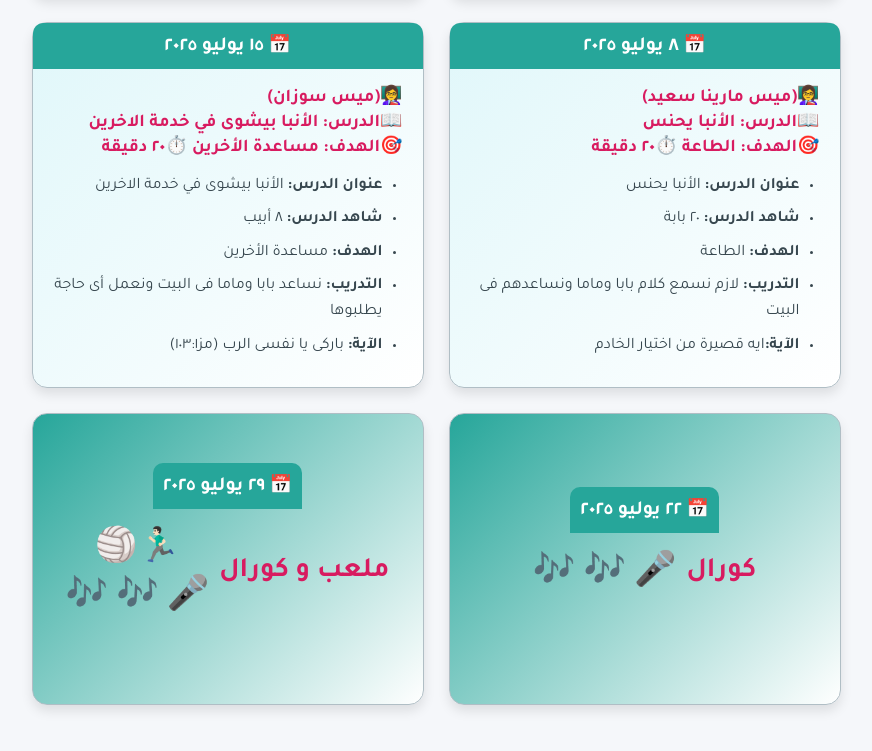
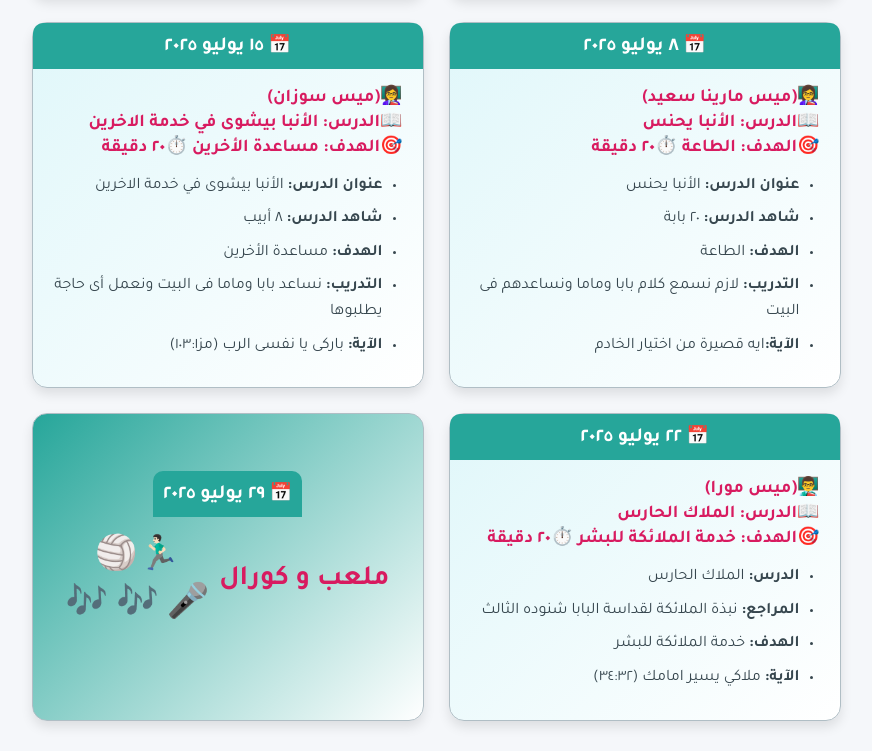
Before and after one commit to YoussefZekry/anbaHedraClassA, a plain HTML site: page index.html in a window 1280 px wide. Shown: the part 652-1403 px from the top of the page, without its empty margins (204-1076 px from the left). Drawn offline with Linux system fonts and the light colour scheme.

Commit message:
add 22jul topic

```diff
--- a/index.html
+++ b/index.html
@@ -387,27 +387,28 @@
             </div> -->
 
             <!-- July 22, 2025 -->
-            <!-- <div class="card">
+            <div class="card">
                 <div class="date-header">٢٢ يوليو ٢٠٢٥</div>
                 <div class="title">
-                    <span class="instructor">👨‍🏫(ميس جينا)</span><br>
+                  <!--  <span class="instructor">👨‍🏫(ميس جينا)</span><br> ^^^^^^^^^original^^^^^^^^^^ ############################################# -->
+                    <span class="instructor">👨‍🏫(ميس مورا)</span><br>
                     <span class="instructor">📖الدرس: الملاك الحارس </span><br>
                     <span class="instructor">🎯الهدف: خدمة الملائكة للبشر ⏱️٢٠ دقيقة </span><br>
-                    <span class="instructor">حفظ جزء من ابانا الذي ⏱️١٠ دقائق 👩‍🏫 (ميس ماري سمير)</span>
+                    <!-- <span class="instructor">حفظ جزء من ابانا الذي ⏱️١٠ دقائق 👩‍🏫 (ميس ماري سمير)</span> -->
                 </div>
                 <div class="description">
                     <ul>
                         <li><strong>الدرس:</strong> الملاك الحارس</li>
                         <li><strong>المراجع:</strong> نبذة الملائكة لقداسة البابا شنوده الثالث</li>
                         <li><strong>الهدف:</strong> خدمة الملائكة للبشر</li>
-                        <li><strong>الآية:</strong> ملاكي يسير امامك (خر٢٣:٢٣)</li>
+                        <li><strong>الآية:</strong> ملاكي يسير امامك (٣٤:٣٢)</li>
                     </ul>
                 </div>
-            </div> -->
-            <div class="card playground">
+            </div>
+            <!-- <div class="card playground">
                 <div class="date-header">٢٢ يوليو ٢٠٢٥</div>
                 <div class="title">كورال <span>🎤 🎶 🎶</span></div>
-            </div>
+            </div> -->
 
             <!-- July 29, 2025 -->
             <div class="card playground">
```
